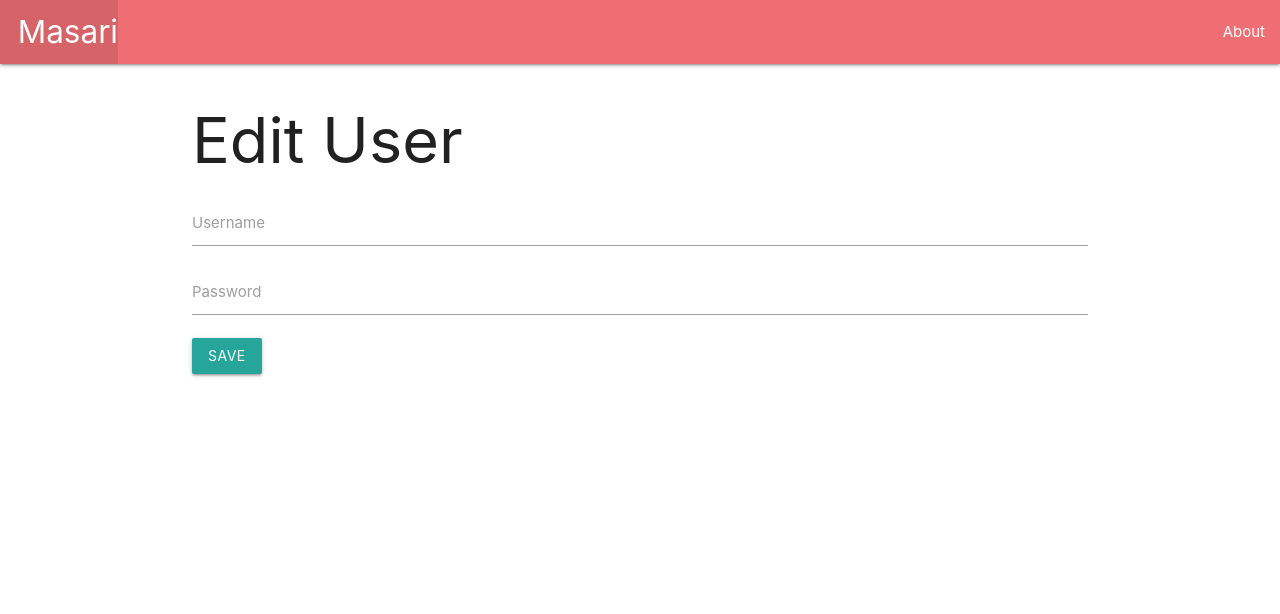
After one commit to NOORSALMAN25/MASARI, a Django app: page /edit_user/ in a window 1280 px wide. The commit adds this page. Shown: the top 614 px of the page. Run offline with Django 5.2, Linux system fonts and the light colour scheme.

Commit message:
done with user edit

```diff
--- a/main_app/templates/base.html
+++ b/main_app/templates/base.html
@@ -40,7 +40,7 @@
               <ul class="dropdown-menu">
                 <li style="color: black">Welcome, {{user.username}}</li>
                 <!-- change to profile link -->
-                <li><a href="#">Edit Profile</a></li>
+                <li><a href="{% url 'edit_user' %}">Edit Profile</a></li>
                 <li>
                   <form action="{% url 'logout' %}" method="post">
                     {% csrf_token %}
--- /dev/null
+++ b/main_app/templates/edit_user.html
@@ -0,0 +1,19 @@
+{% extends 'base.html' %} {% block content %}
+
+<div class="edit-profile-page">
+  <h1>Edit User</h1>
+  <form method="POST">
+    {% csrf_token %}
+    <div class="input-field">
+      <label for="username">Username</label>
+      <input type="text" name="username" id="username" value="{{ user.username }}" required>
+    </div>
+    <div class="input-field">
+      <label for="password">Password</label>
+      <input type="password" name="password" id="password" value="{{ user.password }}" required>
+    </div>
+    <button type="submit" class="btn">Save</button>
+  </form>
+</div>
+
+{% endblock %}
--- a/main_app/urls.py
+++ b/main_app/urls.py
@@ -5,6 +5,7 @@ from . import views
 urlpatterns = [
 path('', views.home , name='home'),
 path('about/', views.about , name='about'),
+path('edit_user/', views.edit_user, name='edit_user'),
 path('universities/', views.universities_index, name='index'),
 path('universities/<int:university_id>/', views.universities_detail, name='detail'),
 
--- a/main_app/views.py
+++ b/main_app/views.py
@@ -70,6 +70,19 @@ def favorites_list(request):
     favorite_programs = Program.objects.filter(users_favorited=request.user).order_by('university__name')
     return render(request, 'myList.html', {'favorite_programs': favorite_programs})
 
+def edit_user(request):
+    user = request.user
+
+    if request.method == 'POST':
+        username = request.POST.get('username')
+        password = request.POST.get('password')
+
+        user.username = username
+        user.pasword = password
+        user.save()
+
+        return redirect('/')
+    return render(request, 'edit_user.html', {'user': user})
 
 def signup(request):
     error_message = ""
```
Also changed, not shown: main_app/forms.py (added, +14 -0 lines).
